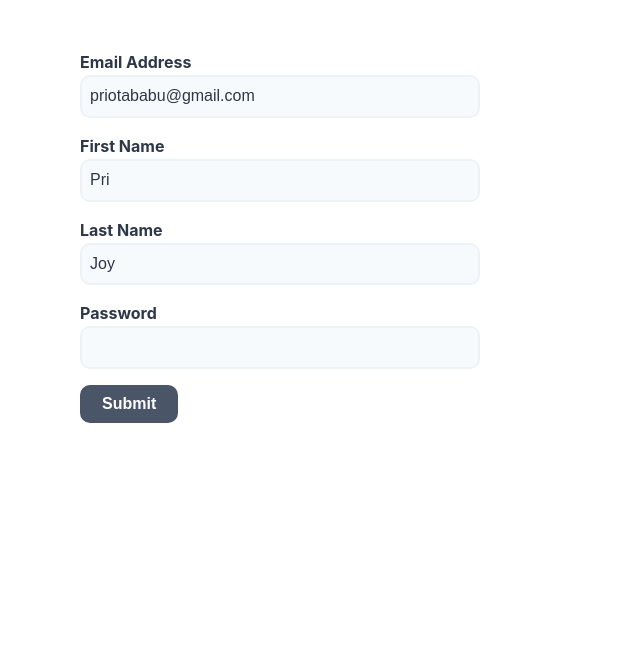
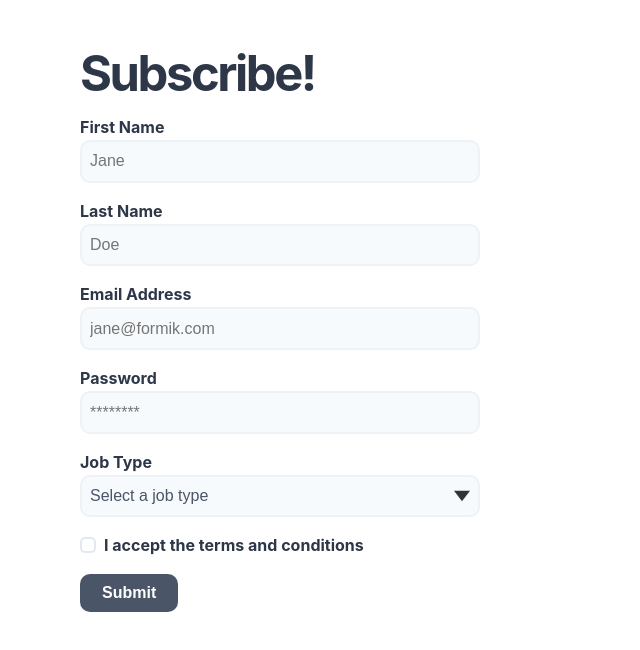
Before and after one commit to mahadihasanjoy95/forms_in_formik, a React (Create React App) app: page / in a window 1280 px wide. Shown: the top 650 px of the page, without its empty margins (0-640 px from the left). Built offline with nearby package versions, Linux system fonts and the light colour scheme.

Commit message:
SIGNUP FORMIK COMPLETE

```diff
--- a/src/component/Home.js
+++ b/src/component/Home.js
@@ -1,19 +1,28 @@
 import React from 'react';
-import logo from './logo.svg';
-export default function Home(){
-    return(
-        <div className="App">
-          <header className="App-header">
-            <img src={logo} className="App-logo" alt="logo" />
-            <a
-              className="App-link"
-              href="https://formik-try.herokuapp.com/"
-              target="_blank"
-              rel="noopener noreferrer"
-            >
-                Babu!!!! Ei form ta valona??? Lalalalalala.....
-            </a>
-          </header>
-        </div>
-)
+import { Formik, Form, Field } from 'formik';
+
+export default function Home() {
+   return(
+       <div>
+           <h1>Social Profiles</h1>
+           <Formik
+               initialValues={{
+                   social: {
+                       facebook: '',
+                       twitter: '',
+                   },
+               }}
+               onSubmit={values => {
+                   // same shape as initial values
+                   console.log(values);
+               }}
+           >
+               <Form>
+                   <Field name="social.facebook"/>
+                   <Field name="social.twitter"/>
+                   <button type="submit">Submit</button>
+               </Form>
+           </Formik>
+       </div>
+   )
 }
--- a/src/component/SignUpForm.js
+++ b/src/component/SignUpForm.js
@@ -1,65 +1,130 @@
 import React from 'react';
-import {Formik} from 'formik';
+import {Form, Formik, useField} from 'formik';
 import {useNavigate} from 'react-router-dom'
 import * as Yup from 'yup';
 
 export default function SignUpForm() {
+    const navigate = useNavigate();
+    const MyTextInput = ({label, ...props}) => {
+        const [field, meta] = useField(props);
+        return (
+            <>
+                <label htmlFor={props.id || props.name}>{label}</label>
+                <input className="text-input" {...field} {...props} />
+                {meta.touched && meta.error ? (<div className="error">{meta.error}</div>) : null}
+            </>
+        );
+    };
+    const MyCheckbox = ({children, ...props}) => {
+        const [field, meta] = useField({...props, type: 'checkbox'});
+        return (
+            <div>
+                <label className="checkbox-input">
+                    <input type="checkbox" {...field} {...props} />
+                    {children}
+                </label>
+                {meta.touched && meta.error ? (
+                    <div className="error">{meta.error}</div>
+                ) : null}
+            </div>
+        );
+    };
 
 
-    const navigate = useNavigate();
-    return (<Formik
+    const MySelect = ({label, ...props}) => {
+        const [field, meta] = useField(props);
+        return (
+            <div>
+                <label htmlFor={props.id || props.name}>{label}</label>
+                <select {...field} {...props} />
+                {meta.touched && meta.error ? (
+                    <div className="error">{meta.error}</div>
+                ) : null}
+            </div>
+        );
+    };
+    return (
+        <>
+            <h1>Subscribe!</h1>
+            <Formik
                 initialValues={{
-                email: "priotababu@gmail.com", firstName: "Pri", lastName: "Joy", password: ""
+                    firstName: '',
+                    lastName: '',
+                    email: '',
+                    acceptedTerms: false, // added for our checkbox
+                    jobType: '', // added for our select
                 }}
                 validationSchema={Yup.object({
-                firstName:Yup.string().min(2,"Too Short").max(25,"Too Many").required("Required*"),
-                lastName:Yup.string().min(2,"Too Short").max(25,"Too Many"),
-                email:Yup.string().email("Wrong Email Format").required("Required*"),
-                password: Yup.string()
-                    .required('No password provided.')
-                    .min(8, 'Password is too short - should be 8 chars minimum.')
-                    .matches(/[a-zA-Z]/, 'Password can only contain Latin letters.')            })}
+                    firstName: Yup.string()
+                        .max(15, 'Must be 15 characters or less')
+                        .required('Required'),
+                    lastName: Yup.string()
+                        .max(20, 'Must be 20 characters or less')
+                        .required('Required'),
+                    email: Yup.string()
+                        .email('Invalid email address')
+                        .required('Required'),
+                    acceptedTerms: Yup.boolean()
+                        .required('Required')
+                        .oneOf([true], 'You must accept the terms and conditions.'),
+                    jobType: Yup.string()
+                        .oneOf(
+                            ['designer', 'development', 'product', 'other'],
+                            'Invalid Job Type'
+                        )
+                        .required('Required'),
+                })}
                 onSubmit={(values, {setSubmitting}) => {
                     setTimeout(() => {
+                        alert(JSON.stringify(values, null, 2));
                         navigate("/home")
-                    alert(JSON.stringify(values,null,10))
                         setSubmitting(false);
                     }, 400);
-            }}>
-            {formik => (<form onSubmit={formik.handleSubmit}>
-                <label htmlFor="email">Email Address</label>
-                <input
-                    id="email"
+                }}
+            >
+                <Form>
+                    <MyTextInput
+                        label="First Name"
+                        name="firstName"
+                        type="text"
+                        placeholder="Jane"
+                    />
+
+                    <MyTextInput
+                        label="Last Name"
+                        name="lastName"
+                        type="text"
+                        placeholder="Doe"
+                    />
+
+                    <MyTextInput
+                        label="Email Address"
+                        name="email"
                         type="email"
-                    {...formik.getFieldProps("email")}
+                        placeholder="jane@formik.com"
                     />
-                {formik.touched.email && formik.errors.email ? <div>{formik.errors.email}</div> : null}<br/>
-                <label htmlFor="firstName">First Name</label>
-                <input
-                    id="firstName"
-                    type="text"
-                    {...formik.getFieldProps("firstName")}
+                    <MyTextInput
+                        label="Password"
+                        name="password"
+                        type="password"
+                        placeholder="********"
                     />
-                {formik.touched.firstName && formik.errors.firstName ?
-                    <div>{formik.errors.firstName}</div> : null}<br/>
-                <label htmlFor="lastName">Last Name</label>
-                <input
-                    id="lastName"
-                    type="text"
-                    {...formik.getFieldProps("lastName")}
-                />
-                {formik.touched.lastName && formik.errors.lastName ?
-                    <div>{formik.errors.lastName}</div> : null}<br/>
-                <label htmlFor="password">Password</label>
-                <input
-                    id="password"
-                    type="password"
-                    {...formik.getFieldProps("password")}
-                />{formik.touched.password && formik.errors.password ?
-                <div>{formik.errors.password}</div> : null}<br/>
+
+                    <MySelect label="Job Type" name="jobType">
+                        <option value="">Select a job type</option>
+                        <option value="designer">Designer</option>
+                        <option value="development">Developer</option>
+                        <option value="product">Product Manager</option>
+                        <option value="other">Other</option>
+                    </MySelect>
+
+                    <MyCheckbox name="acceptedTerms">
+                        I accept the terms and conditions
+                    </MyCheckbox>
+
                     <button type="submit">Submit</button>
-            </form>)}
+                </Form>
             </Formik>
-
+        </>
     );
 }
```
Lines whose indentation alone changed are shown as unchanged.
